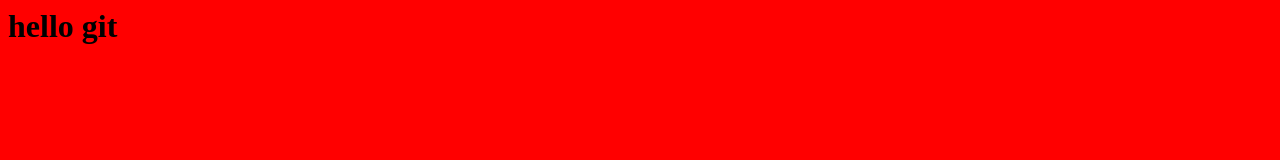
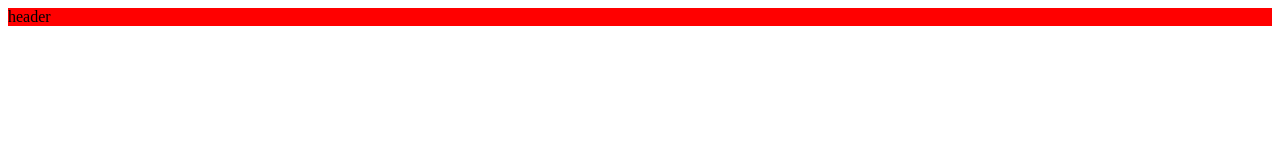
Before and after one commit to ArshiaGhafghazian/git-test, a plain HTML site: page index.html in a window 1280 px wide. Drawn offline with Linux system fonts and the light colour scheme.

Commit message:
header created

```diff
--- a/index.html
+++ b/index.html
@@ -7,7 +7,9 @@
     <title>Document</title>
 </head>
 <body>
-    <h1>hello git</h1>
+    <header>
+        header
+    </header>
 
 </body>
 </html>
--- a/style.css
+++ b/style.css
@@ -1,3 +1,3 @@
-body {
+header {
     background-color: red;
 }
```
